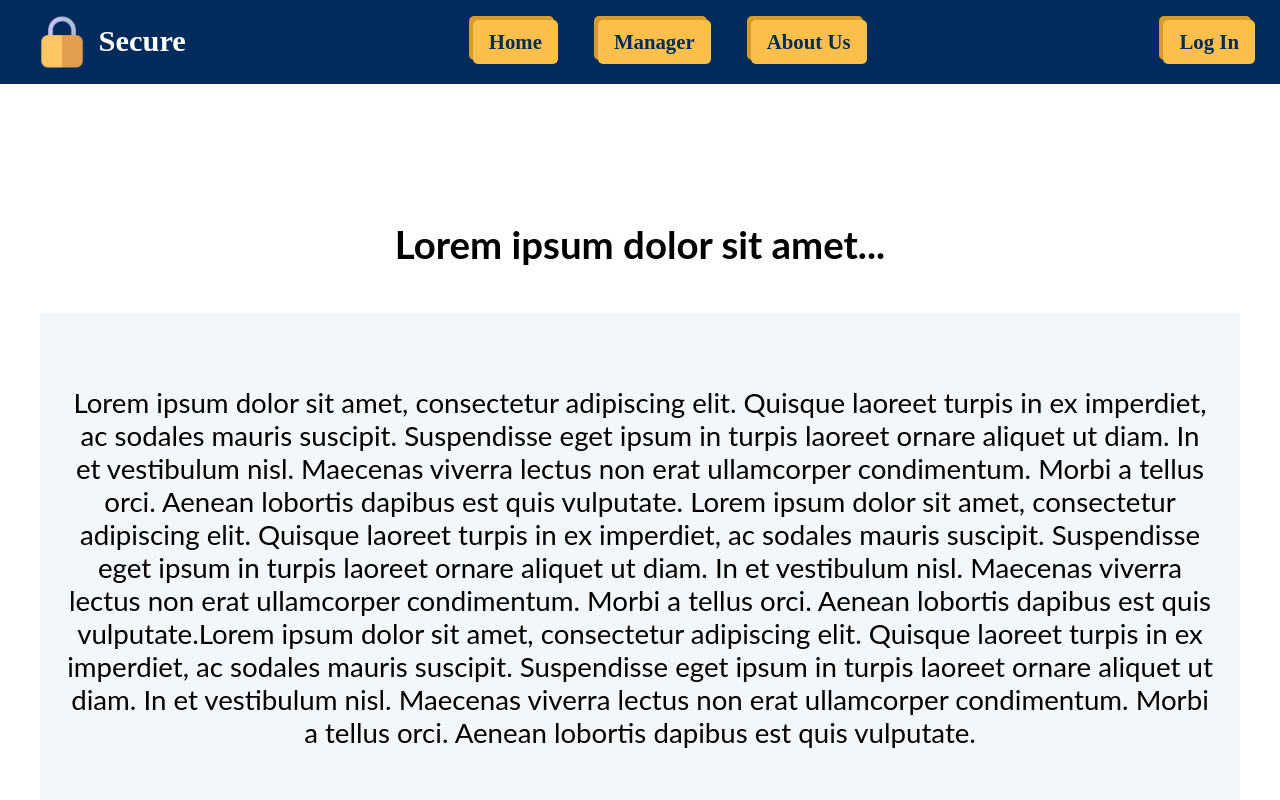
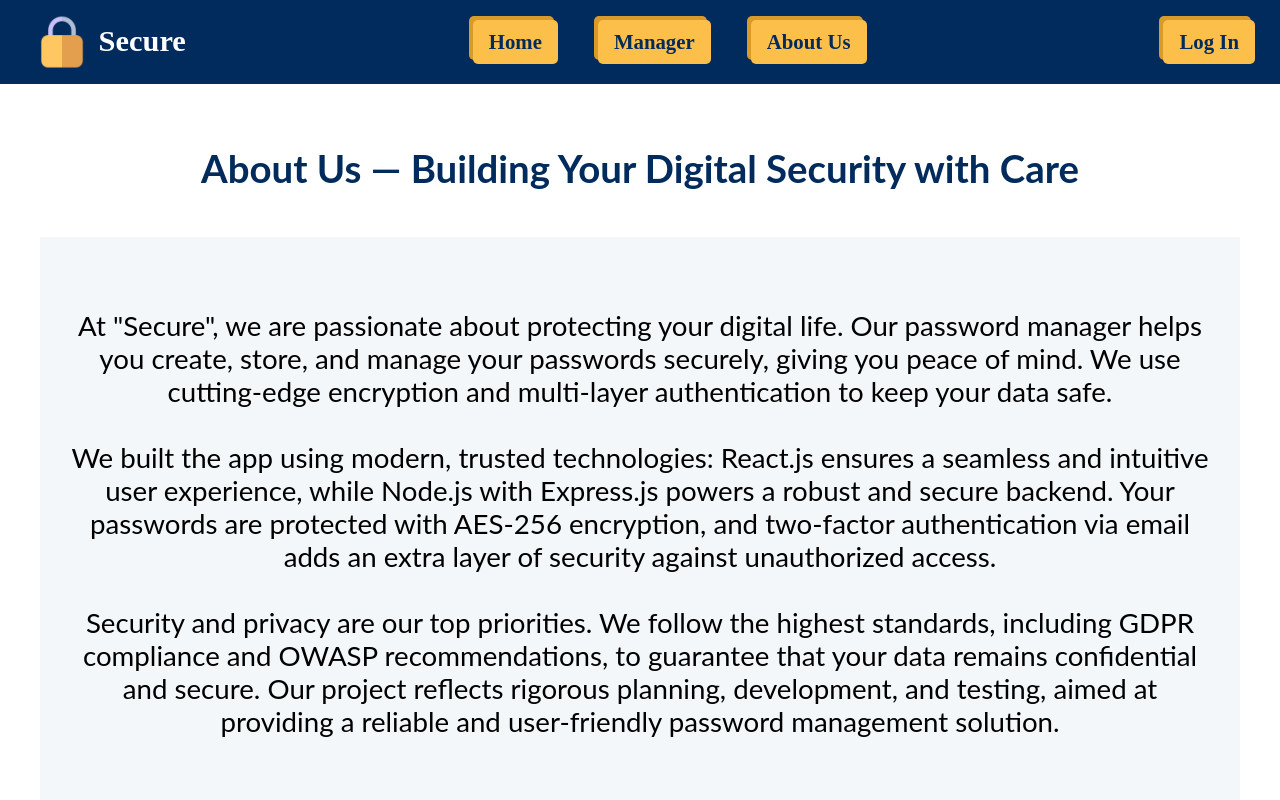
Before and after one commit to inka0202/secure-password-manager-frontend, a React (Create React App) app: page /aboutUs in a window 1280 px wide. Shown: the top 800 px of the page. Built offline with nearby package versions, Linux system fonts and the light colour scheme.

Commit message:
Revamp About Us page with updated content

```diff
--- a/src/components/about/InfoSection.js
+++ b/src/components/about/InfoSection.js
@@ -3,25 +3,35 @@ import "../../styles/InfoSection.css";
 const InfoSection = () => {
   return (
     <div className="ConteinerIs">
-      <h1 className="iSh">Lorem ipsum dolor sit amet...</h1>
+      <h1 className="iSh">
+        About Us — Building Your Digital Security with Care
+      </h1>
       <div className="contentIs">
         <p id="cont1">
-          Lorem ipsum dolor sit amet, consectetur adipiscing elit. Quisque
-          laoreet turpis in ex imperdiet, ac sodales mauris suscipit.
-          Suspendisse eget ipsum in turpis laoreet ornare aliquet ut diam. In et
-          vestibulum nisl. Maecenas viverra lectus non erat ullamcorper
-          condimentum. Morbi a tellus orci. Aenean lobortis dapibus est quis
-          vulputate. Lorem ipsum dolor sit amet, consectetur adipiscing elit.
-          Quisque laoreet turpis in ex imperdiet, ac sodales mauris suscipit.
-          Suspendisse eget ipsum in turpis laoreet ornare aliquet ut diam. In et
-          vestibulum nisl. Maecenas viverra lectus non erat ullamcorper
-          condimentum. Morbi a tellus orci. Aenean lobortis dapibus est quis
-          vulputate.Lorem ipsum dolor sit amet, consectetur adipiscing elit.
-          Quisque laoreet turpis in ex imperdiet, ac sodales mauris suscipit.
-          Suspendisse eget ipsum in turpis laoreet ornare aliquet ut diam. In et
-          vestibulum nisl. Maecenas viverra lectus non erat ullamcorper
-          condimentum. Morbi a tellus orci. Aenean lobortis dapibus est quis
-          vulputate.
+          At "Secure", we are passionate about protecting your digital life. Our
+          password manager helps you create, store, and manage your passwords
+          securely, giving you peace of mind. We use cutting-edge encryption and
+          multi-layer authentication to keep your data safe.
+          <br />
+          <br />
+          We built the app using modern, trusted technologies: React.js ensures
+          a seamless and intuitive user experience, while Node.js with
+          Express.js powers a robust and secure backend. Your passwords are
+          protected with AES-256 encryption, and two-factor authentication via
+          email adds an extra layer of security against unauthorized access.
+          <br />
+          <br />
+          Security and privacy are our top priorities. We follow the highest
+          standards, including GDPR compliance and OWASP recommendations, to
+          guarantee that your data remains confidential and secure. Our project
+          reflects rigorous planning, development, and testing, aimed at
+          providing a reliable and user-friendly password management solution.
+          <br />
+          <br />
+          <br />
+          <br />
+          Thank you for trusting us to safeguard your online presence. Together,
+          we're making the web a safer place - one password at a time.
         </p>
       </div>
     </div>
--- a/src/styles/InfoSection.css
+++ b/src/styles/InfoSection.css
@@ -9,7 +9,7 @@
   display: flex;
   align-items: center;
   justify-content: center;
-  color: #000000;
+  color: #002b5c;
 }
 .ConteinerIs {
   display: flex;
@@ -19,6 +19,8 @@
   padding: 15px;
   margin: 15px 20px 30px 20px;
   min-height: 100vh;
+  text-align: justify;
+  text-align: center;
 }
 .contentIs {
   background-color: #f3f7fa;
@@ -37,3 +39,6 @@
 
   color: #000000;
 }
+br {
+  user-select: none;
+}
```
